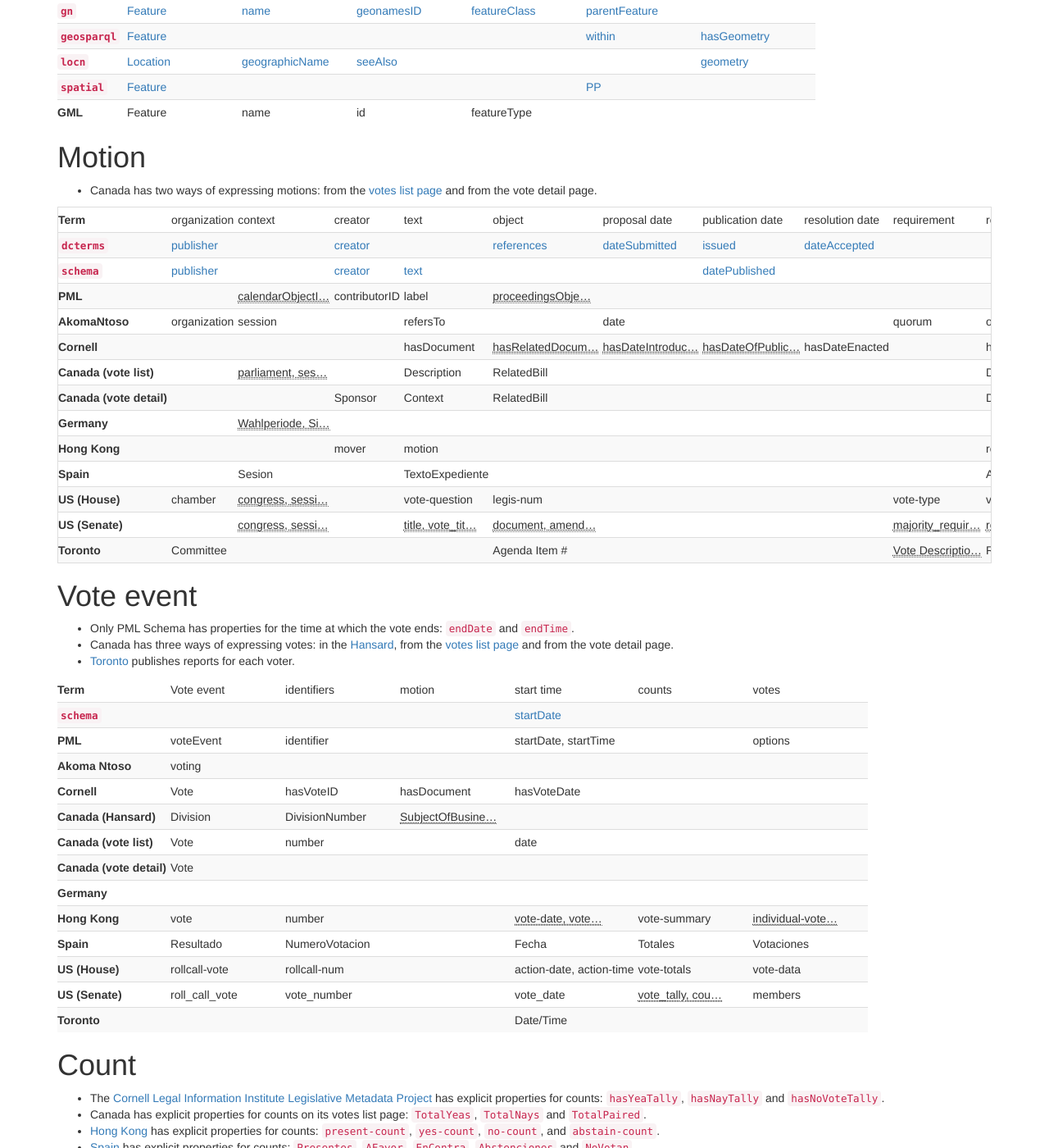
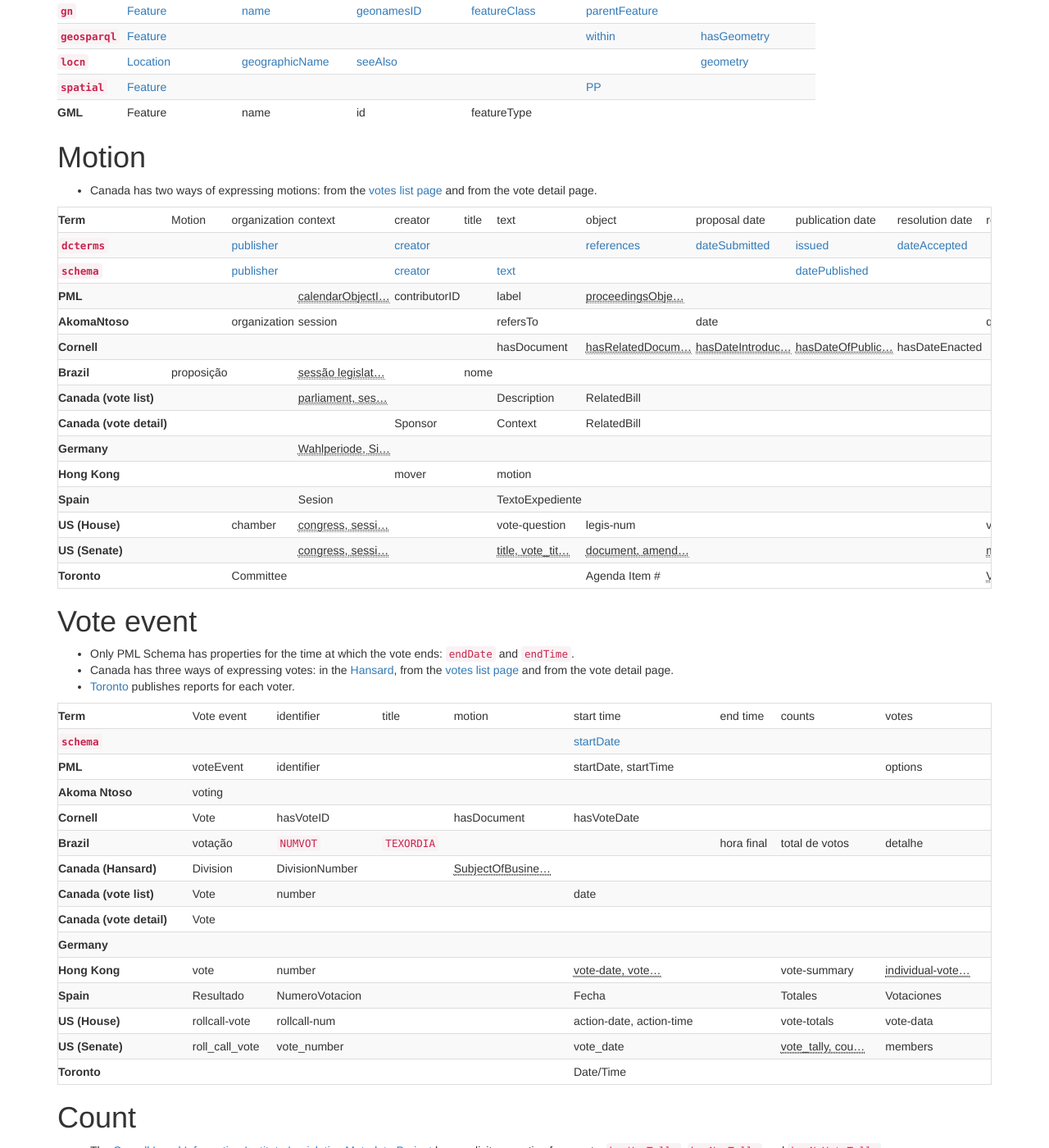
Before and after one commit to popolo-project/popolo-spec, a Jekyll site: the page built from appendices/terms.md, in a window 1280 px wide and 1400 px high, scrolled down 3223 px. Shown: the whole window at 82% size. Built offline with Jekyll 4.4.1, drawn with Linux system fonts in a browser that asks for light colours; nearby versions of some CDN libraries; Markdown is read by kramdown in place of the engine named in the settings; some of the changed text lies outside the part shown.

Commit message:
add switzerland and brazil

```diff
--- a/appendices/terms.md
+++ b/appendices/terms.md
@@ -2649,9 +2649,11 @@
     <thead>
       <tr>
         <th scope='row'>Term</th>
+        <td>Motion</td>
         <td>organization</td>
         <td>context</td>
         <td>creator</td>
+        <td>title</td>
         <td>text</td>
         <td>object</td>
         <td>proposal date</td>
@@ -2667,6 +2669,8 @@
           <code>dcterms</code>
         </th>
         <td>
+        </td>
+        <td>
           <a href='http://purl.org/dc/terms/publisher'>
             publisher
           </a>
@@ -2681,6 +2685,8 @@
         <td>
         </td>
         <td>
+        </td>
+        <td>
           <a href='http://purl.org/dc/terms/references'>
             references
           </a>
@@ -2710,6 +2716,8 @@
           <code>schema</code>
         </th>
         <td>
+        </td>
+        <td>
           <a href='http://schema.org/publisher'>
             publisher
           </a>
@@ -2722,6 +2730,8 @@
           </a>
         </td>
         <td>
+        </td>
+        <td>
           <a href='http://schema.org/text'>
             text
           </a>
@@ -2749,12 +2759,16 @@
         <td>
         </td>
         <td>
+        </td>
+        <td>
           <abbr title='calendarObjectID'>calendarObjectI…</abbr>
         </td>
         <td>
           contributorID
         </td>
         <td>
+        </td>
+        <td>
           label
         </td>
         <td>
@@ -2776,6 +2790,8 @@
           AkomaNtoso
         </th>
         <td>
+        </td>
+        <td>
           organization
         </td>
         <td>
@@ -2784,6 +2800,8 @@
         <td>
         </td>
         <td>
+        </td>
+        <td>
           refersTo
         </td>
         <td>
@@ -2813,6 +2831,10 @@
         <td>
         </td>
         <td>
+        </td>
+        <td>
+        </td>
+        <td>
           hasDocument
         </td>
         <td>
@@ -2835,16 +2857,52 @@
       </tr>
       <tr>
         <th scope='row'>
+          Brazil
+        </th>
+        <td>
+          proposição
+        </td>
+        <td>
+        </td>
+        <td>
+          <abbr title='sessão legislativa'>sessão legislat…</abbr>
+        </td>
+        <td>
+        </td>
+        <td>
+          nome
+        </td>
+        <td>
+        </td>
+        <td>
+        </td>
+        <td>
+        </td>
+        <td>
+        </td>
+        <td>
+        </td>
+        <td>
+        </td>
+        <td>
+        </td>
+      </tr>
+      <tr>
+        <th scope='row'>
           Canada (vote list)
         </th>
         <td>
         </td>
         <td>
+        </td>
+        <td>
           <abbr title='parliament, session, sitting'>parliament, ses…</abbr>
         </td>
         <td>
         </td>
         <td>
+        </td>
+        <td>
           Description
         </td>
         <td>
@@ -2871,9 +2929,13 @@
         <td>
         </td>
         <td>
+        </td>
+        <td>
           Sponsor
         </td>
         <td>
+        </td>
+        <td>
           Context
         </td>
         <td>
@@ -2898,6 +2960,8 @@
         <td>
         </td>
         <td>
+        </td>
+        <td>
           <abbr title='Wahlperiode, Sitzungnr'>Wahlperiode, Si…</abbr>
         </td>
         <td>
@@ -2916,6 +2980,8 @@
         </td>
         <td>
         </td>
+        <td>
+        </td>
       </tr>
       <tr>
         <th scope='row'>
@@ -2926,9 +2992,13 @@
         <td>
         </td>
         <td>
+        </td>
+        <td>
           mover
         </td>
         <td>
+        </td>
+        <td>
           motion
         </td>
         <td>
@@ -2952,11 +3022,15 @@
         <td>
         </td>
         <td>
+        </td>
+        <td>
           Sesion
         </td>
         <td>
         </td>
         <td>
+        </td>
+        <td>
           TextoExpediente
         </td>
         <td>
@@ -2978,6 +3052,8 @@
           US (House)
         </th>
         <td>
+        </td>
+        <td>
           chamber
         </td>
         <td>
@@ -2986,6 +3062,8 @@
         <td>
         </td>
         <td>
+        </td>
+        <td>
           vote-question
         </td>
         <td>
@@ -3011,11 +3089,15 @@
         <td>
         </td>
         <td>
+        </td>
+        <td>
           <abbr title='congress, session'>congress, sessi…</abbr>
         </td>
         <td>
         </td>
         <td>
+        </td>
+        <td>
           <abbr title='title, vote_title'>title, vote_tit…</abbr>
         </td>
         <td>
@@ -3039,7 +3121,11 @@
           Toronto
         </th>
         <td>
+        </td>
+        <td>
           Committee
+        </td>
+        <td>
         </td>
         <td>
         </td>
@@ -3074,15 +3160,17 @@
 * Canada has three ways of expressing votes: in the [Hansard](http://www.parl.gc.ca/HouseChamberBusiness/ChamberSittings.aspx?View=H&Language=E), from the [votes list page](http://www.parl.gc.ca/housechamberbusiness/Chambervotelist.aspx?Language=E) and from the vote detail page.
 * [Toronto](http://app.toronto.ca/tmmis/getAdminReport.do?function=prepareMemberVoteReport) publishes reports for each voter.
 
-<div class='table-responsive table-auto'>
+<div class='table-responsive'>
   <table class='table table-striped table-hover table-condensed'>
     <thead>
       <tr>
         <th scope='row'>Term</th>
         <td>Vote event</td>
-        <td>identifiers</td>
+        <td>identifier</td>
+        <td>title</td>
         <td>motion</td>
         <td>start time</td>
+        <td>end time</td>
         <td>counts</td>
         <td>votes</td>
       </tr>
@@ -3099,6 +3187,8 @@
         <td>
         </td>
         <td>
+        </td>
+        <td>
           <a href='http://schema.org/startDate'>
             startDate
           </a>
@@ -3107,6 +3197,8 @@
         </td>
         <td>
         </td>
+        <td>
+        </td>
       </tr>
       <tr>
         <th scope='row'>
@@ -3121,11 +3213,15 @@
         <td>
         </td>
         <td>
+        </td>
+        <td>
           startDate, startTime
         </td>
         <td>
         </td>
         <td>
+        </td>
+        <td>
           options
         </td>
       </tr>
@@ -3146,6 +3242,10 @@
         </td>
         <td>
         </td>
+        <td>
+        </td>
+        <td>
+        </td>
       </tr>
       <tr>
         <th scope='row'>
@@ -3158,6 +3258,8 @@
           hasVoteID
         </td>
         <td>
+        </td>
+        <td>
           hasDocument
         </td>
         <td>
@@ -3167,6 +3269,35 @@
         </td>
         <td>
         </td>
+        <td>
+        </td>
+      </tr>
+      <tr>
+        <th scope='row'>
+          Brazil
+        </th>
+        <td>
+          votação
+        </td>
+        <td>
+          <code>NUMVOT</code>
+        </td>
+        <td>
+          <code>TEXORDIA</code>
+        </td>
+        <td>
+        </td>
+        <td>
+        </td>
+        <td>
+          hora final
+        </td>
+        <td>
+          total de votos
+        </td>
+        <td>
+          detalhe
+        </td>
       </tr>
       <tr>
         <th scope='row'>
@@ -3179,6 +3310,8 @@
           DivisionNumber
         </td>
         <td>
+        </td>
+        <td>
           <abbr title='SubjectOfBusiness'>SubjectOfBusine…</abbr>
         </td>
         <td>
@@ -3187,6 +3320,8 @@
         </td>
         <td>
         </td>
+        <td>
+        </td>
       </tr>
       <tr>
         <th scope='row'>
@@ -3201,12 +3336,16 @@
         <td>
         </td>
         <td>
+        </td>
+        <td>
           date
         </td>
         <td>
         </td>
         <td>
         </td>
+        <td>
+        </td>
       </tr>
       <tr>
         <th scope='row'>
@@ -3225,6 +3364,10 @@
         </td>
         <td>
         </td>
+        <td>
+        </td>
+        <td>
+        </td>
       </tr>
       <tr>
         <th scope='row'>
@@ -3243,6 +3386,10 @@
         </td>
         <td>
         </td>
+        <td>
+        </td>
+        <td>
+        </td>
       </tr>
       <tr>
         <th scope='row'>
@@ -3257,9 +3404,13 @@
         <td>
         </td>
         <td>
+        </td>
+        <td>
           <abbr title='vote-date, vote-time'>vote-date, vote…</abbr>
         </td>
         <td>
+        </td>
+        <td>
           vote-summary
         </td>
         <td>
@@ -3279,9 +3430,13 @@
         <td>
         </td>
         <td>
+        </td>
+        <td>
           Fecha
         </td>
         <td>
+        </td>
+        <td>
           Totales
         </td>
         <td>
@@ -3301,9 +3456,13 @@
         <td>
         </td>
         <td>
+        </td>
+        <td>
           action-date, action-time
         </td>
         <td>
+        </td>
+        <td>
           vote-totals
         </td>
         <td>
@@ -3323,9 +3482,13 @@
         <td>
         </td>
         <td>
+        </td>
+        <td>
           vote_date
         </td>
         <td>
+        </td>
+        <td>
           <abbr title='vote_tally, count'>vote_tally, cou…</abbr>
         </td>
         <td>
@@ -3343,7 +3506,11 @@
         <td>
         </td>
         <td>
+        </td>
+        <td>
           Date/Time
+        </td>
+        <td>
         </td>
         <td>
         </td>
@@ -3412,6 +3579,7 @@
 
 * Canada has explicit properties for options on its vote detail page: `Yea`, `Nay` and `Paired`.
 * [Germany](http://www.bundestag.de/bundestag/plenum/abstimmung/liste/2014/) has explicit properties for options: `ja`, `nein`, `Enthaltung`, `ungültig` and `nichtabgegeben`.
+* Brazil has both [DBF files](http://www.camara.leg.br/internet/votacao/listavotacao5404.asp) and [fixed-width text files without headers](http://www.camara.leg.br/internet/plenario/result/votacao/downlvnv54.htm) that follow [a schema](http://www.camara.leg.br/internet/plenario/result/votacao/Layout_ArquivosTXT_presencas_vota%C3%A7%C3%A3o_exportados.pdf).
 
 <div class='table-responsive table-auto'>
   <table class='table table-striped table-hover table-condensed'>
@@ -3443,6 +3612,8 @@
         <td>
         </td>
         <td>
+        </td>
+        <td>
           <a href='http://schema.org/option'>
             option
           </a>
@@ -3463,6 +3634,8 @@
         <td>
         </td>
         <td>
+        </td>
+        <td>
           option
         </td>
         <td>
@@ -3481,6 +3654,8 @@
         <td>
         </td>
         <td>
+        </td>
+        <td>
           choice
         </td>
         <td>
@@ -3489,6 +3664,28 @@
       </tr>
       <tr>
         <th scope='row'>
+          Brazil
+        </th>
+        <td>
+          voto
+        </td>
+        <td>
+          <code>NOME_PAR</code>
+        </td>
+        <td>
+          <code>ESTADO</code>
+        </td>
+        <td>
+          <code>PARTIDO</code>
+        </td>
+        <td>
+          <code>VOTO</code>
+        </td>
+        <td>
+        </td>
+      </tr>
+      <tr>
+        <th scope='row'>
           Canada (Hansard)
         </th>
         <td>
@@ -3499,6 +3696,8 @@
         <td>
         </td>
         <td>
+        </td>
+        <td>
           Type
         </td>
         <td>
@@ -3515,6 +3714,8 @@
           Participant
         </td>
         <td>
+        </td>
+        <td>
           Party
         </td>
         <td>
@@ -3532,6 +3733,8 @@
           Bezeichnung
         </td>
         <td>
+        </td>
+        <td>
           Fraktion/Gruppe
         </td>
         <td>
@@ -3551,6 +3754,8 @@
         <td>
         </td>
         <td>
+        </td>
+        <td>
           vote
         </td>
         <td>
@@ -3567,6 +3772,8 @@
           Diputado
         </td>
         <td>
+        </td>
+        <td>
           Grupo
         </td>
         <td>
@@ -3586,6 +3793,8 @@
           legislator
         </td>
         <td>
+        </td>
+        <td>
           party
         </td>
         <td>
@@ -3606,6 +3815,8 @@
           member_full
         </td>
         <td>
+        </td>
+        <td>
           party
         </td>
         <td>
@@ -3618,6 +3829,8 @@
         <th scope='row'>
           Toronto
         </th>
+        <td>
+        </td>
         <td>
         </td>
         <td>
```
Also changed, not shown: other parts of appendices/terms.md (+1 -0 lines), src/data/count.json (+11 -0 lines), src/data/motion.json (+46 -0 lines), src/data/vote.json (+34 -0 lines), src/data/voteevent.json (+55 -9 lines), src/terms.md (+3 -1 lines), 4 other files.
